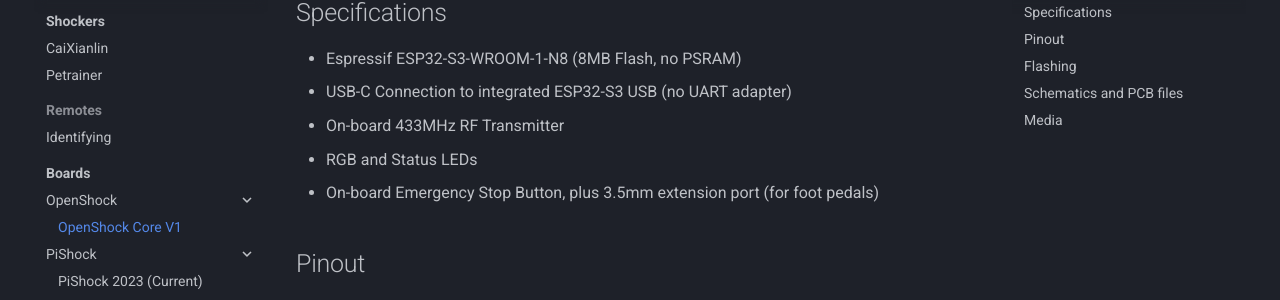
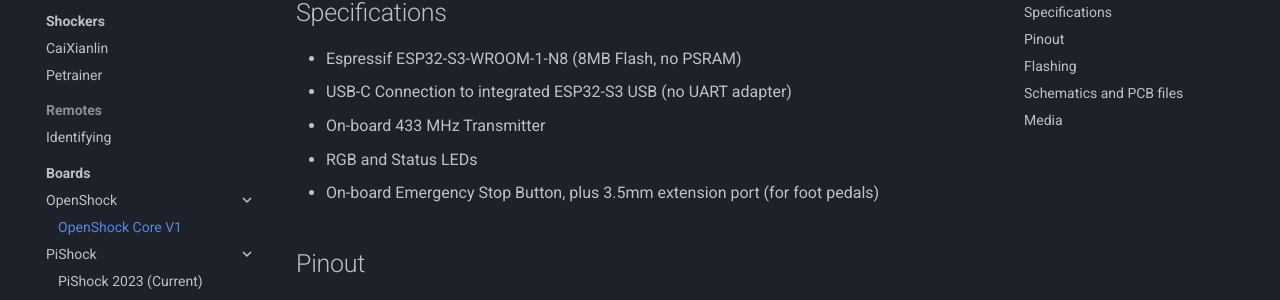
Before and after one commit to OpenShock/Wiki, an MkDocs documentation site: the page built from docs/hardware/boards/openshock/core-v1.md, in a window 1280 px wide and 900 px high, scrolled down 333 px. Shown: the part 144-444 px from the top of the window. Built offline with MkDocs 1.6.1 and Material for MkDocs 9.7.7, drawn with Linux system fonts in a browser that asks for light colours; comment, search, counter and statistics services are not loaded.

Commit message:
Fix corev1

```diff
--- a/docs/hardware/boards/openshock/core-v1.md
+++ b/docs/hardware/boards/openshock/core-v1.md
@@ -19,7 +19,7 @@
 
 - Espressif ESP32-S3-WROOM-1-N8 (8MB Flash, no PSRAM)
 - USB-C Connection to integrated ESP32-S3 USB (no UART adapter)
-- On-board 433MHz RF Transmitter
+- On-board 433 MHz Transmitter
 - RGB and Status LEDs
 - On-board Emergency Stop Button, plus 3.5mm extension port (for foot pedals)
 
```
